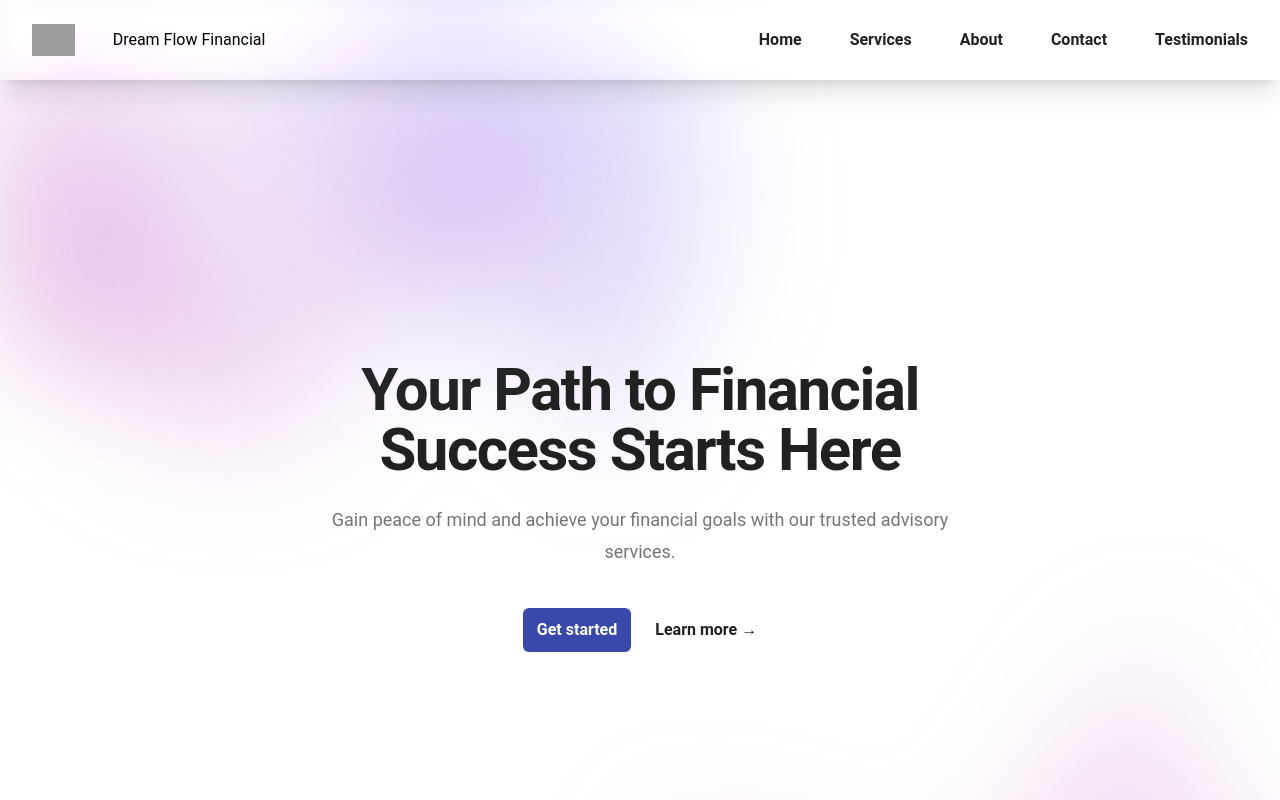
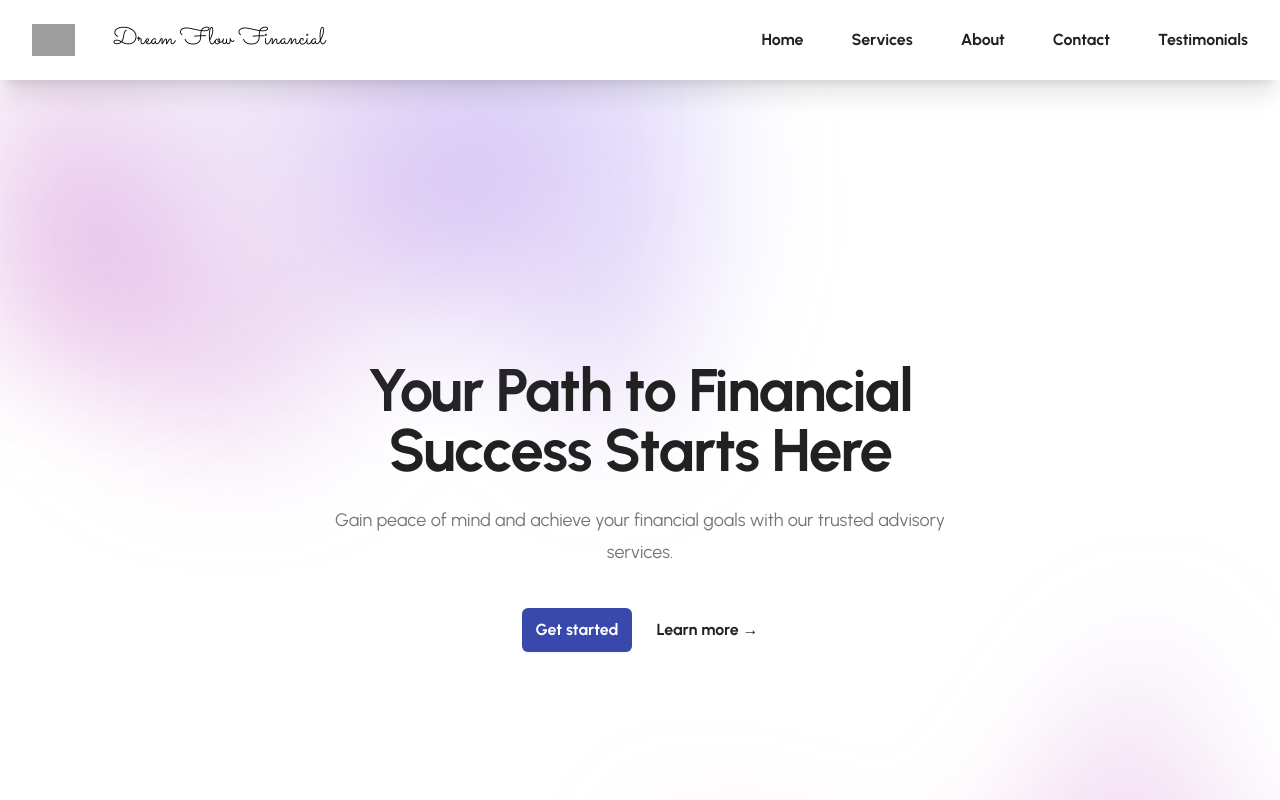
Before and after one commit to TravisAlstrand/dream_flow_financial, a React (Vite) app: page / in a window 1280 px wide. Shown: the top 800 px of the page. Built offline with nearby package versions, Linux system fonts and the light colour scheme; grey boxes are pictures that could not be loaded; a web font is replaced by a local one.

Commit message:
changed font styles

```diff
--- a/index.html
+++ b/index.html
@@ -5,6 +5,12 @@
     <link rel="icon" type="image/svg+xml" href="/vite.svg" />
     <meta name="viewport" content="width=device-width, initial-scale=1.0" />
     <title>Dream Flow Financial</title>
+    <link rel="preconnect" href="https://fonts.googleapis.com" />
+    <link rel="preconnect" href="https://fonts.gstatic.com" crossorigin />
+    <link
+      href="https://fonts.googleapis.com/css2?family=Sacramento&family=Urbanist:ital,wght@0,400;0,700;1,400&display=swap"
+      rel="stylesheet"
+    />
     <link rel="stylesheet" href="https://rsms.me/inter/inter.css" />
   </head>
   <body>
--- a/src/components/Header.jsx
+++ b/src/components/Header.jsx
@@ -6,7 +6,8 @@ import { navigation } from "../json/navigation.json";
 export default function Header() {
   const [mobileMenuOpen, setMobileMenuOpen] = useState(false);
   return (
-    <header className="sticky top-0 z-50 backdrop-blur-md backdrop-brightness-105 shadow-xl">
+    // <header className="sticky top-0 z-50 backdrop-blur-md backdrop-brightness-105 shadow-xl">
+    <header className="sticky top-0 z-50 shadow-xl bg-white font-standard">
       <nav
         className="flex items-center justify-between p-6 lg:px-8"
         aria-label="Global"
@@ -20,9 +21,13 @@ export default function Header() {
               alt="business logo"
             />
           </a>
-          <span className="hidden lg:block">Dream Flow Financial</span>
+          <span className="hidden font-cursive text-2xl lg:block">
+            Dream Flow Financial
+          </span>
         </div>
-        <span className="lg:hidden">Dream Flow Financial</span>
+        <span className="font-cursive text-lg sm:text-2xl lg:hidden">
+          Dream Flow Financial
+        </span>
         <div className="flex lg:hidden">
           <button
             type="button"
@@ -38,7 +43,7 @@ export default function Header() {
             <a
               key={item.name}
               href={item.href}
-              className="font-semibold leading-6 text-gray-900"
+              className="font-semibold leading-6 text-gray-900 font-standard"
             >
               {item.name}
             </a>
@@ -59,7 +64,7 @@ export default function Header() {
               <img
                 className="h-8 w-auto"
                 src="https://tailwindui.com/img/logos/mark.svg?color=indigo&shade=600"
-                alt=""
+                alt="business logo"
               />
             </a>
             <button
@@ -78,7 +83,7 @@ export default function Header() {
                   <a
                     key={item.name}
                     href={item.href}
-                    className="-mx-3 block rounded-lg px-3 py-2 text-base font-semibold leading-7 text-gray-900 hover:bg-gray-50"
+                    className="-mx-3 block rounded-lg px-3 py-2 text-base font-semibold leading-7 text-gray-900 hover:bg-gray-50 font-standard"
                     onClick={() => setMobileMenuOpen(false)}
                   >
                     {item.name}
--- a/src/components/homepage/HomePage.jsx
+++ b/src/components/homepage/HomePage.jsx
@@ -8,7 +8,7 @@ import Footer from "../Footer";
 
 export default function HomePage() {
   return (
-    <>
+    <div className="font-standard">
       <Header />
       <Hero />
       <Services />
@@ -16,6 +16,6 @@ export default function HomePage() {
       <Contact />
       <Testimonials />
       <Footer />
-    </>
+    </div>
   );
 }
--- a/src/components/homepage/Testimonials.jsx
+++ b/src/components/homepage/Testimonials.jsx
@@ -23,31 +23,35 @@ export default function Testimonials() {
               className="relative h-full w-full"
             >
               <img
-                src="https://images.unsplash.com/photo-1497436072909-60f360e1d4b1?ixlib=rb-4.0.3&ixid=MnwxMjA3fDB8MHxwaG90by1wYWdlfHx8fGVufDB8fHx8&auto=format&fit=crop&w=2560&q=80"
-                alt="carousel background image"
+                src="trees.jpg"
+                alt="background image of trees"
                 className="h-full w-full object-cover"
               />
               <div className="absolute inset-0 grid h-full w-full place-items-center bg-black/60">
                 <div className="w-3/4 text-center md:w-2/4">
-                  <Typography variant="lead" color="white" className="mb-12">
+                  <Typography
+                    variant="lead"
+                    color="white"
+                    className="mb-12 font-standard font-bold"
+                  >
                     &quot;{review.review}&quot;
                   </Typography>
                   <img
-                    className="mx-auto mb-6 h-20 w-20 rounded-full"
+                    className="mx-auto mb-6 h-20 w-20 rounded-full font-standard"
                     src={review["reviewer-image"]}
                     alt={review["reviewer-name"]}
                   />
                   <Typography
                     variant="h3"
                     color="white"
-                    className="mb-4 text-3xl md:text-4xl lg:text-5xl"
+                    className="mb-4 text-3xl md:text-4xl lg:text-5xl font-standard"
                   >
                     {review["reviewer-name"]}
                   </Typography>
                   <Typography
                     variant="lead"
                     color="white"
-                    className="mb-12 opacity-80"
+                    className="mb-12 opacity-80 font-standard font-bold"
                   >
                     {review["reviewer-location"]}
                   </Typography>
--- a/tailwind.config.js
+++ b/tailwind.config.js
@@ -15,6 +15,13 @@ export default withMT({
           raw: `only screen and (max-height: 480px) and (max-width: 960px)`,
         },
       },
+      backgroundImage: {
+        "hero-bg": "url('trees.jpg')",
+      },
+    },
+    fontFamily: {
+      cursive: ["Sacramento", "cursive"],
+      standard: ["Urbanist", "sans-serif"],
     },
     plugins: [require("@tailwindcss/forms")],
   },
```
Also changed, not shown: public/trees.jpg (added).
